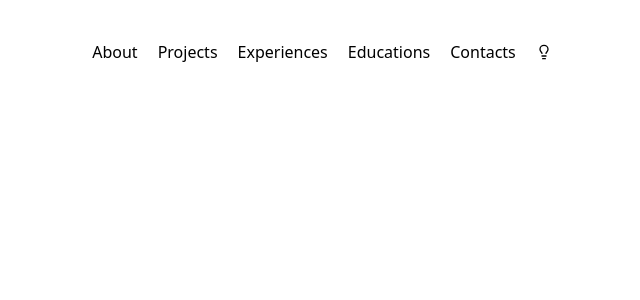
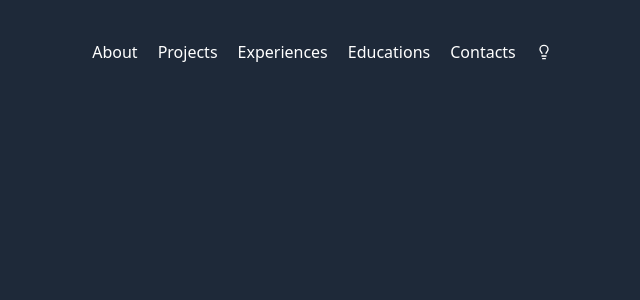
Before and after one commit to Dhorq/dhorq.me, a React (Vite) app: page / in a window 1280 px wide. Shown: the top 300 px of the page, without its empty margins (318-958 px from the left). Built offline with nearby package versions, Linux system fonts and the light colour scheme.

Commit message:
Add background for dark and light mode

```diff
--- a/src/App.jsx
+++ b/src/App.jsx
@@ -1,8 +1,15 @@
 import Navbar from "./components/Navbar";
+import useGlobalStore from "./stores/useGlobalStore";
 
 const App = () => {
+  const darkMode = useGlobalStore((state) => state.darkMode);
+
   return (
-    <div className="p-10">
+    <div
+      className={`${
+        darkMode ? "bg-gray-800 text-white" : "bg-white text-black"
+      } p-10 min-h-screen`}
+    >
       <Navbar />
     </div>
   );
```
